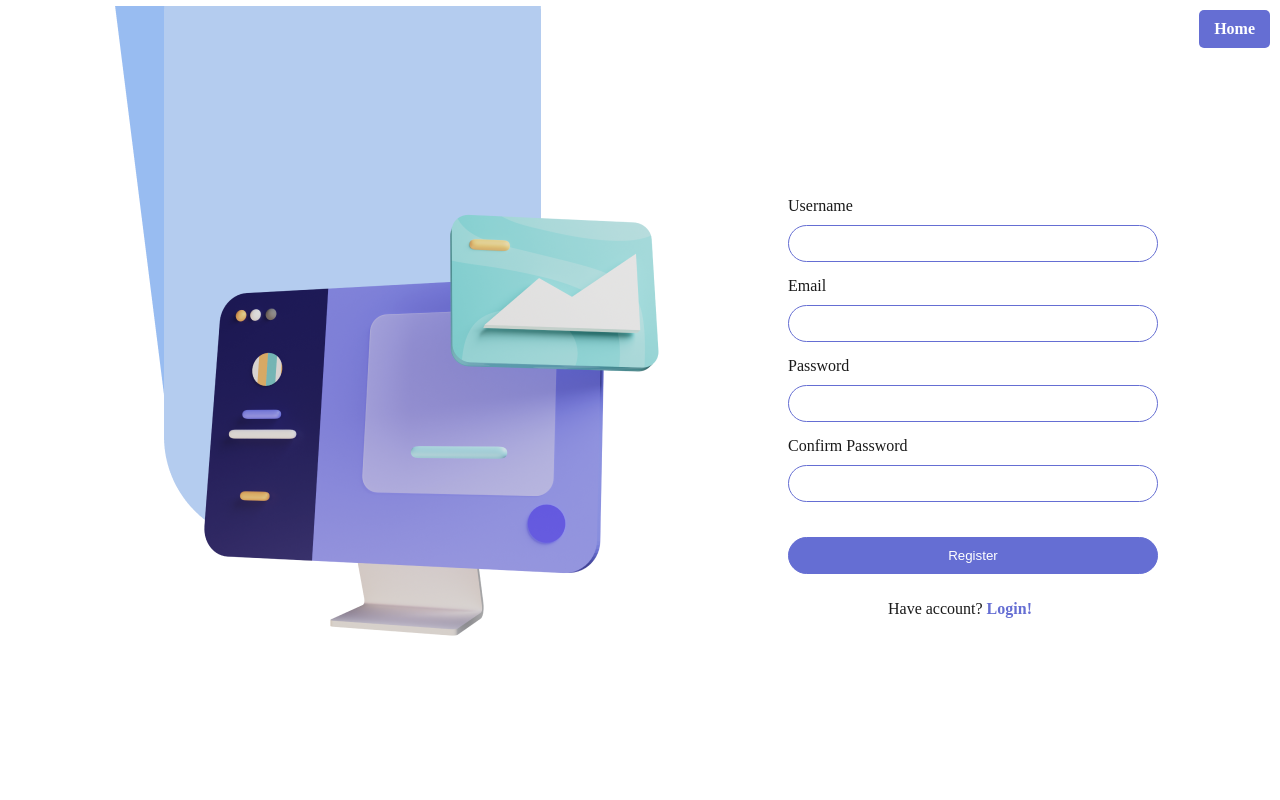
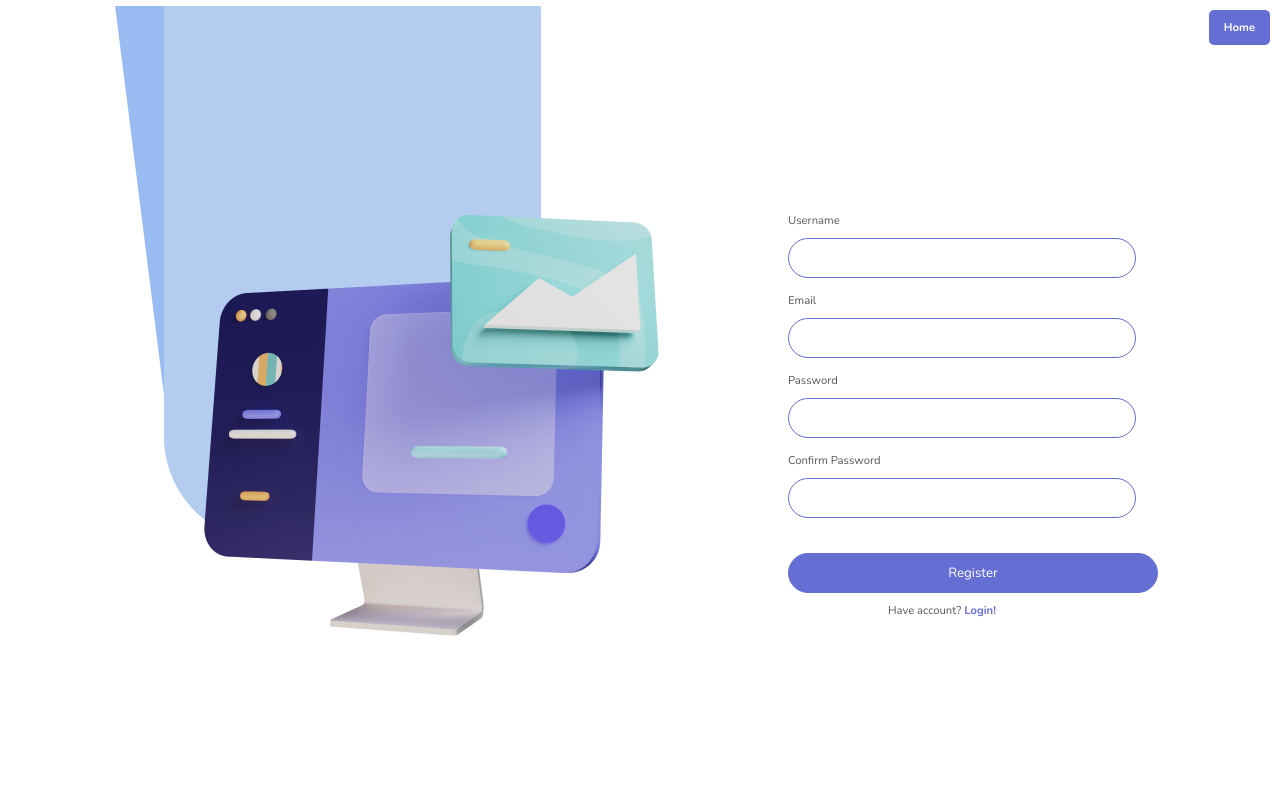
Before and after one commit to TomatoesBurner/Agile-Web-Community-Forum, a Flask app: template app/templates/register.html in a window 1280 px wide. Run offline with Flask 3, Linux system fonts and the light colour scheme; the template is opened without the code that fills it: values that come from a table or form of the project are taken from there, others are empty.

Commit message:
Deal with issue"Page size imbalance"

```diff
--- a/app/static/css/register.css
+++ b/app/static/css/register.css
@@ -2,8 +2,8 @@ body {
   margin: 0;
   padding: 0;
   height: 100vh;
-  color: #1a1a1a;
-  font-size: 16px;
+  color: var(--black);
+  /*font-size: 16px;*/
   background-size: cover;
   background-repeat: no-repeat;
   background-position: center;
--- /dev/null
+++ b/app/static/css/style.css
@@ -0,0 +1,31 @@
+
+@import url('https://fonts.googleapis.com/css2?family=Nunito:ital,wght@0,200;0,300;0,400;0,600;0,700;1,200;1,300&display=swap');
+
+ :root {
+    --main-color: #e8786e;
+    --black: #555;
+    --light-grey: #777;
+    --bg:  #656ED3;
+    --border: #656ED3;
+    --box-shadow: 0 .5rem 1.5rem rgba(0, 0, 0, .1);
+  }
+
+ * {
+    font-family: 'Nunito', sans-serif;
+    margin: 0;
+    padding: 0;
+    box-sizing: border-box;
+    outline: none;
+    border: none;
+    /* remove the underline of the anchor a */
+    text-decoration: none;
+    /* text-transform: capitalize; */
+    transition: all .3s ease-out;
+  }
+
+html {
+    font-size: 70.5%;
+    scroll-behavior: smooth;
+    scroll-padding-top: 9rem;
+    overflow-x: hidden;
+  }
--- a/app/templates/post-detail.html
+++ b/app/templates/post-detail.html
@@ -5,7 +5,6 @@
     <p>{{ post.content }}</p>
     <div>
         <h2> Author: {{ post.author.username }}</h2>
-         <p>New User? <a href="{{ url_for('auth.register') }}">Click to Register!</a></p>
     </div>
     <div>
         <form action="{{url_for('postCom.create_comment') }}" method="post">
--- a/app/templates/register.html
+++ b/app/templates/register.html
@@ -6,6 +6,7 @@
     <meta charset="UTF-8">
     <title>Register Page</title>
     <link rel="stylesheet" href="{{ url_for('static', filename='css/register.css') }}">
+    <link rel="stylesheet" href="{{ url_for('static', filename='css/style.css') }}">
 </head>
 
 <body>
```
Also changed, not shown: app/static/css/login.css (+23 -18 lines), app/templates/login.html (+5 -4 lines), app/static/images/need_help.png.
